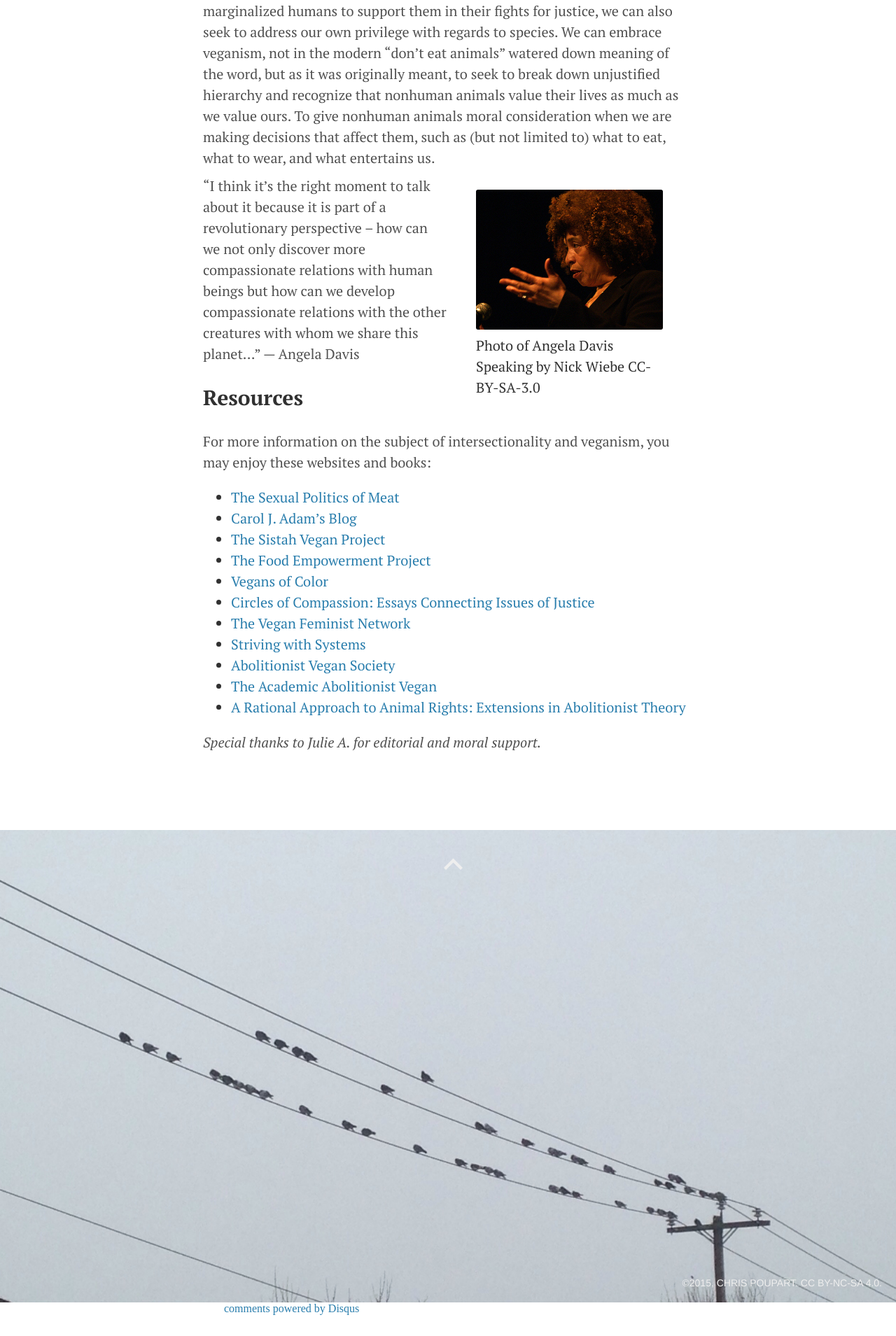
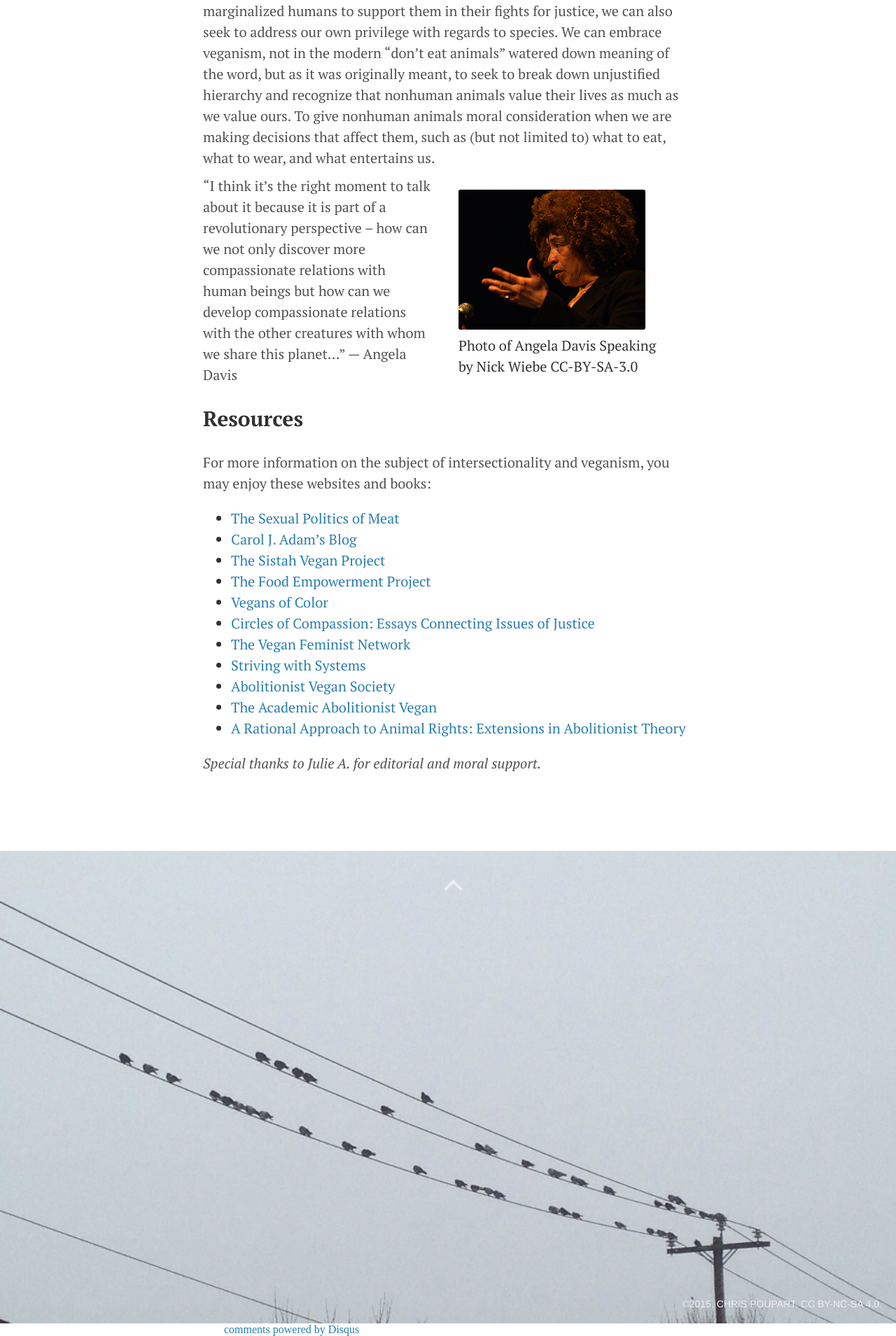
Before and after one commit to poupartfarms/poupartfarms.github.io, a Jekyll site: the page built from _posts/2015-06-19-veganism_and_intersectionality.md, in a window 1280 px wide. Shown: the part 2866-4775 px from the top of the page at 70% size. Built offline with Jekyll 4.4.1, drawn with Linux system fonts in a browser that asks for light colours; Markdown is read by kramdown in place of the engine named in the settings; comment, search, counter and statistics services are not loaded; before the commit the page ends 4745 px from its top, so only the background shows below that.

Commit message:
resize photo and play with layout

```diff
--- a/_posts/2015-06-19-veganism_and_intersectionality.md
+++ b/_posts/2015-06-19-veganism_and_intersectionality.md
@@ -25,7 +25,7 @@
 
 But the beauty is that while we seek to address our own privilege with regards to race, and while we strive to be good allies and to stand alongside other marginalized humans to support them in their fights for justice, we can also seek to address our own privilege with regards to species. We can embrace veganism, not in the modern “don’t eat animals” watered down meaning of the word, but as it was originally meant, to seek to break down unjustified hierarchy and recognize that nonhuman animals value their lives as much as we value ours. To give nonhuman animals moral consideration when we are making decisions that affect them, such as (but not limited to) what to eat, what to wear, and what entertains us.
 
-<div style="float: right; width: 350px;">
+<div style="float: right; width: 375px;">
   <figure><img src="/media/2015-06-19-veganism_and_intersectionality/Angela-Davis-Mar-28-2006.jpg"><figcaption>Photo of Angela Davis Speaking by Nick Wiebe CC-BY-SA-3.0</figcaption></figure>
 </div>
 “I think it’s the right moment to talk about it because it is part of a revolutionary perspective – how can we not only discover more compassionate relations with human beings but how can we develop compassionate relations with the other creatures with whom we share this planet...” — Angela Davis
```
